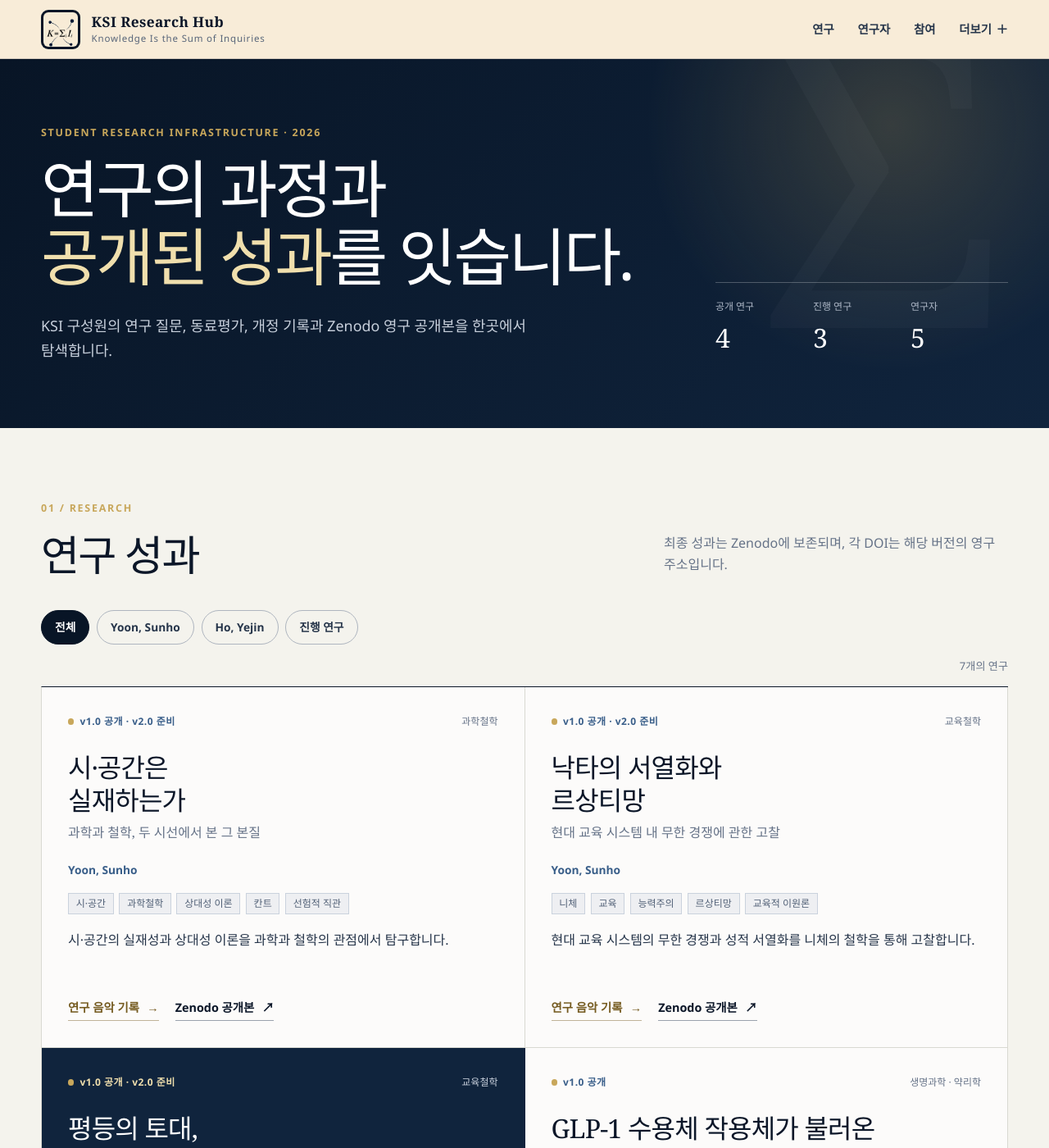
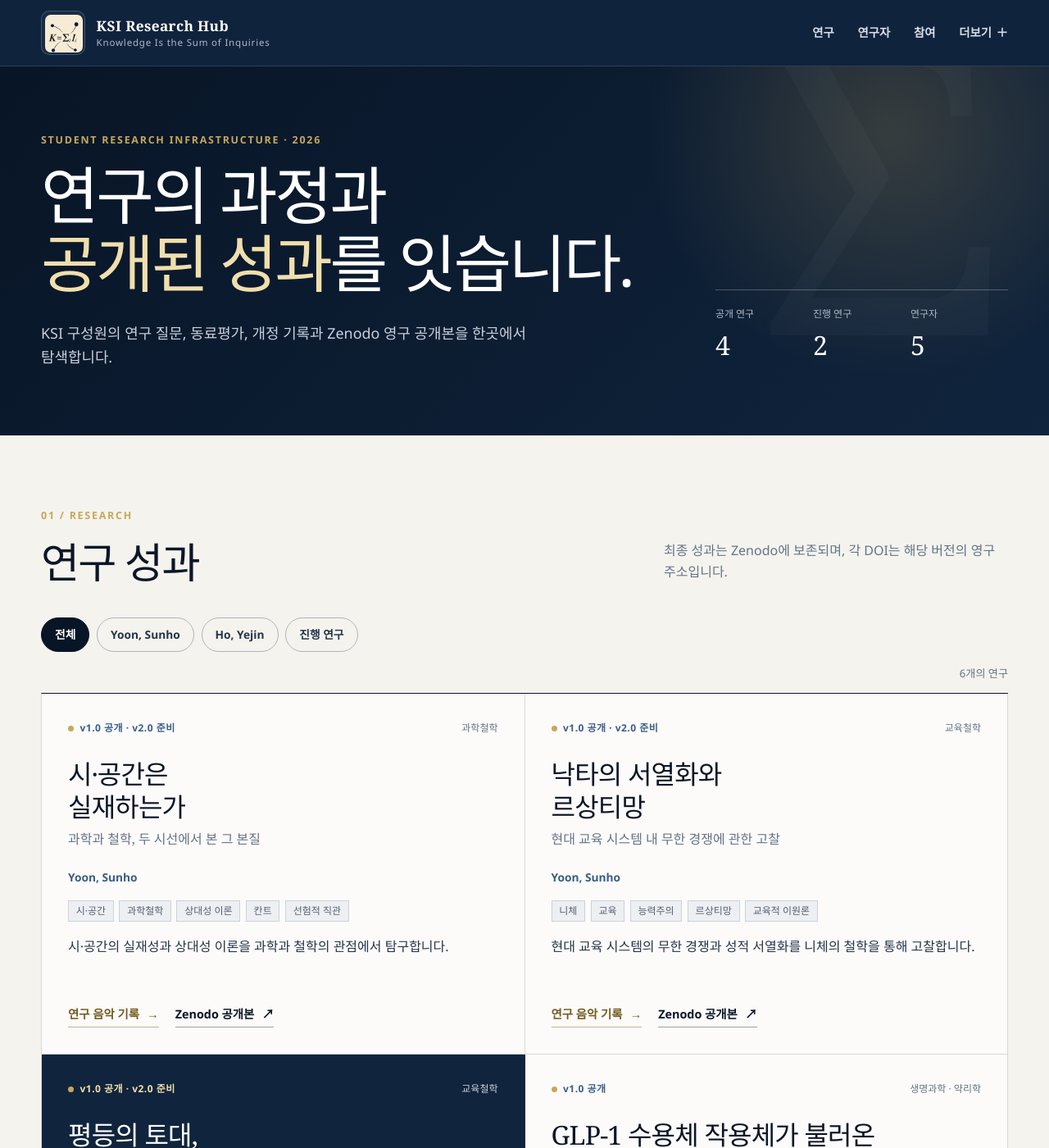
Before and after one commit to SunhoYoon-Hub/KSI-Research-Hub, a Jekyll site: the page built from docs/index.md, in a window 1280 px wide and 1400 px high. Shown: the whole window at 82% size. Built offline with Jekyll 4.4.1, drawn with Linux system fonts in a browser that asks for light colours; some of the changed text lies outside the part shown.

```diff
--- a/docs/_data/listening.yml
+++ b/docs/_data/listening.yml
@@ -121,6 +121,6 @@
       artist: "kurtains"
       year: "2020"
       format: "Single"
-      cover_url: "https://geo-media.beatsource.com/image_size/1400x1400/6/1/8/618b45de-875b-445e-979e-b30a8741e724.jpg"
+      cover_url: "https://is1-ssl.mzstatic.com/image/thumb/Music124/v4/b9/88/2f/b9882f07-b128-4884-cab1-34afd7432f4f/4062994986711_cover.jpg/316x316bb.webp"
       platform: "Apple Music"
       music_url: "https://music.apple.com/kr/album/trees-feat-zootzie-chanel-rose-single/1548508432"
--- a/docs/_layouts/default.html
+++ b/docs/_layouts/default.html
@@ -3,7 +3,7 @@
   <head>
     <meta charset="utf-8">
     <meta name="viewport" content="width=device-width, initial-scale=1">
-    <meta name="theme-color" content="#f8ecd7">
+    <meta name="theme-color" content="#071b36">
     <meta name="description" content="{{ page.description | default: site.description }}">
     <title>{% if page.title %}{{ page.title }} · {% endif %}{{ site.title }}</title>
     <link rel="icon" type="image/png" href="{{ '/assets/images/ksi-mark.png' | relative_url }}">
--- a/docs/assets/css/style.css
+++ b/docs/assets/css/style.css
@@ -58,11 +58,11 @@ a:focus-visible {
   display: flex;
   align-items: center;
   justify-content: space-between;
-  min-height: 72px;
-  padding: .65rem max(2rem, calc((100vw - var(--max-width)) / 2));
-  color: var(--ink);
-  background: rgba(248, 236, 215, .97);
-  border-bottom: 1px solid rgba(11, 22, 40, .16);
+  min-height: 78px;
+  padding: .8rem max(2rem, calc((100vw - var(--max-width)) / 2));
+  color: #fff;
+  background: rgba(7, 27, 54, .96);
+  border-bottom: 1px solid rgba(255, 255, 255, .12);
   backdrop-filter: blur(16px);
 }
 
@@ -70,7 +70,7 @@ a:focus-visible {
   display: inline-flex;
   align-items: center;
   gap: .85rem;
-  color: var(--ink);
+  color: #fff;
   text-decoration: none;
 }
 
@@ -78,28 +78,29 @@ a:focus-visible {
   display: grid;
   place-items: center;
   overflow: hidden;
-  flex: 0 0 auto;
+  flex: 0 0 54px;
   box-sizing: border-box;
-  width: 48px;
-  height: 48px;
-  padding: 3px;
-  background: var(--night);
-  border: 0;
-  border-radius: 9px;
+  width: 54px;
+  height: 54px;
+  padding: 4px;
+  background: rgba(255, 255, 255, .04);
+  border: 1px solid rgba(255, 255, 255, .18);
+  border-radius: 10px;
 }
 
 .brand-logo img {
   display: block;
-  width: 100%;
-  height: 100%;
+  width: 46px;
+  height: 46px;
+  margin: 0;
   object-fit: contain;
-  object-position: center;
-  border-radius: 6px;
+  object-position: 50% 50%;
+  border-radius: 7px;
 }
 
 .brand-copy { display: grid; line-height: 1.25; }
 .brand-copy strong { font-family: var(--serif); font-size: 1.08rem; letter-spacing: .02em; }
-.brand-copy small { margin-top: .16rem; color: #59667a; font-size: .72rem; letter-spacing: .07em; }
+.brand-copy small { margin-top: .16rem; color: #aeb8c7; font-size: .72rem; letter-spacing: .07em; }
 
 .site-nav {
   display: flex;
@@ -108,13 +109,13 @@ a:focus-visible {
 }
 
 .site-nav a {
-  color: var(--ink-soft);
+  color: #d8dee7;
   font-size: .9rem;
   font-weight: 600;
   text-decoration: none;
 }
 
-.site-nav a:hover { color: var(--blue); }
+.site-nav a:hover { color: var(--gold-light); }
 
 .nav-more { position: relative; }
 
@@ -122,7 +123,7 @@ a:focus-visible {
   display: flex;
   align-items: center;
   gap: .35rem;
-  color: var(--ink-soft);
+  color: #d8dee7;
   cursor: pointer;
   font-size: .9rem;
   font-weight: 600;
@@ -130,7 +131,7 @@ a:focus-visible {
 }
 
 .nav-more summary::-webkit-details-marker { display: none; }
-.nav-more summary:hover, .nav-more[open] summary { color: var(--blue); }
+.nav-more summary:hover, .nav-more[open] summary { color: var(--gold-light); }
 .nav-more summary span { transition: transform .18s ease; }
 .nav-more[open] summary span { transform: rotate(45deg); }
 
```
Also changed, not shown: docs/_data/projects.yml (+0 -22 lines), docs/class-2-2.md (+1 -1 lines), README.md.
